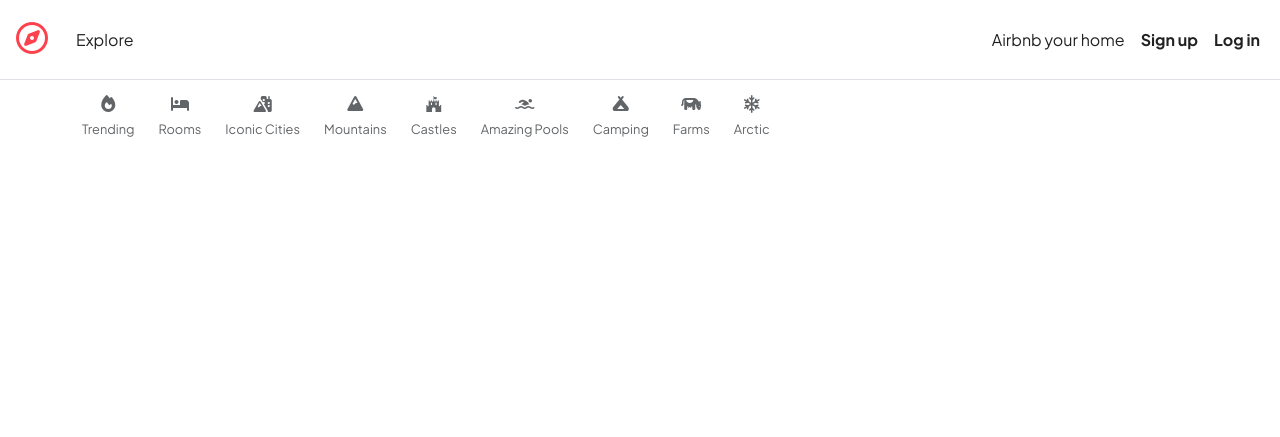
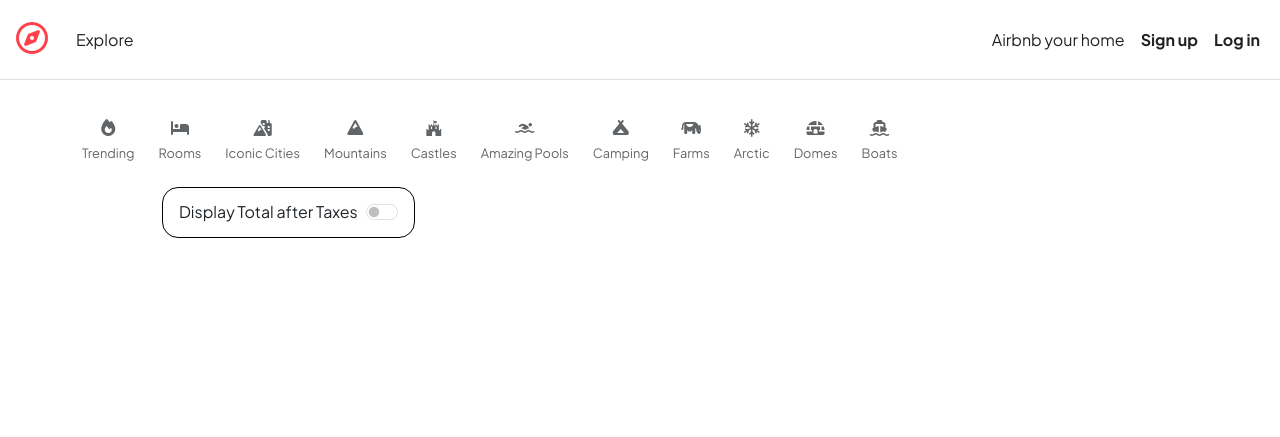
Before and after one commit to Ayush-390/AirHome, a Node server app: page /listings/ in a window 1280 px wide. Shown: the top 437 px of the page. Run offline with Node 20, Linux system fonts and the light colour scheme; data that the repository does not hold is empty; some libraries are stand-ins or nearby versions.

Commit message:
added icons in the navbar

```diff
--- a/views/listings/index.ejs
+++ b/views/listings/index.ejs
@@ -8,6 +8,7 @@
     align-items: center;
     gap: 1.5rem;
     padding: 0.75rem 0;
+    align-items: center;
   }
 
   .filter {
@@ -25,7 +26,29 @@
     font-size: 0.8rem;
     margin: 0.25rem 0 0;
   }
+  .tax-info{
+    display: none;
+  }
+  .tax-toggle {
+  border: 1px solid black;
+  border-radius: 1rem;
+  height: 3.2rem;
+  padding: 1rem;
+  margin-left: 5rem;
+  display: flex;
+  align-items: center;
+}
+
 </style>
+
+
+
+
+
+
+<div class="collapse show" id="filters">
+  <!-- existing filter content -->
+</div>
 
 <div id="filters">
   <div class="filter">
@@ -64,6 +87,26 @@
     <div><i class="fa-regular fa-snowflake"></i></div>
     <p>Arctic</p>
   </div>
+  <div class="filter">
+  <div><i class="fa-solid fa-igloo"></i></div>
+  <p>Domes</p>
+</div>
+<div class="filter">
+  <div><i class="fa-solid fa-ship"></i></div>
+  <p>Boats</p>
+</div>
+
+  <div class="tax-toggle">
+    <div class="form-check form-switch form-check-reverse">
+      <input class="form-check-input" type="checkbox" role="switch"
+      id="flexSwitchCheckDefault">
+      <label
+      class="form-check-label" for="flexSwitchCheckDefault">
+        Display Total after Taxes</label>
+    </div>
+  </div>
+
+
 </div>
 
 
@@ -96,9 +139,25 @@
             &#8377;
             <%= listing.price != null ? listing.price.toLocaleString("en-IN") : "Price unavailable" %>
             / night
+            <i class="tax-info"> &nbsp; &nbsp;+18% GST</i>
           </p>
         </div>
       </div>
     </a>
   <% } %>
 </div>
+
+
+<script>
+  let taxSwitch = document.getElementById("flexSwitchCheckDefault");
+  taxSwitch.addEventListener("click", () => {
+    let taxInfo = document.getElementsByClassName("tax-info");
+    for (info of taxInfo) {
+      if (info.style.display != "inline") {
+        info.style.display = "inline";
+      } else {
+        info.style.display = "none";
+      }
+    }
+  });
+</script>
```
